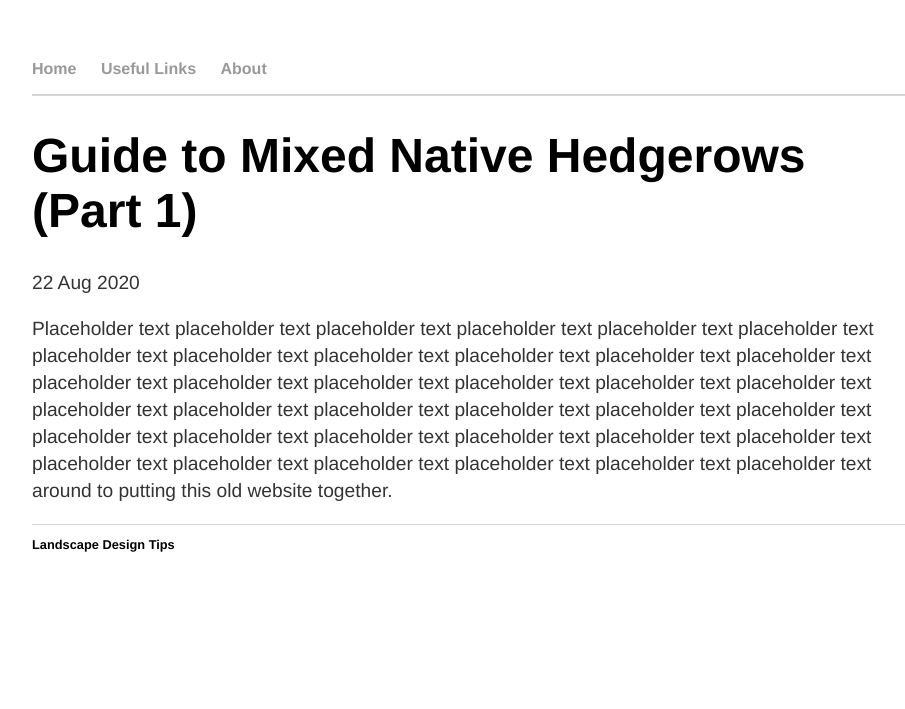
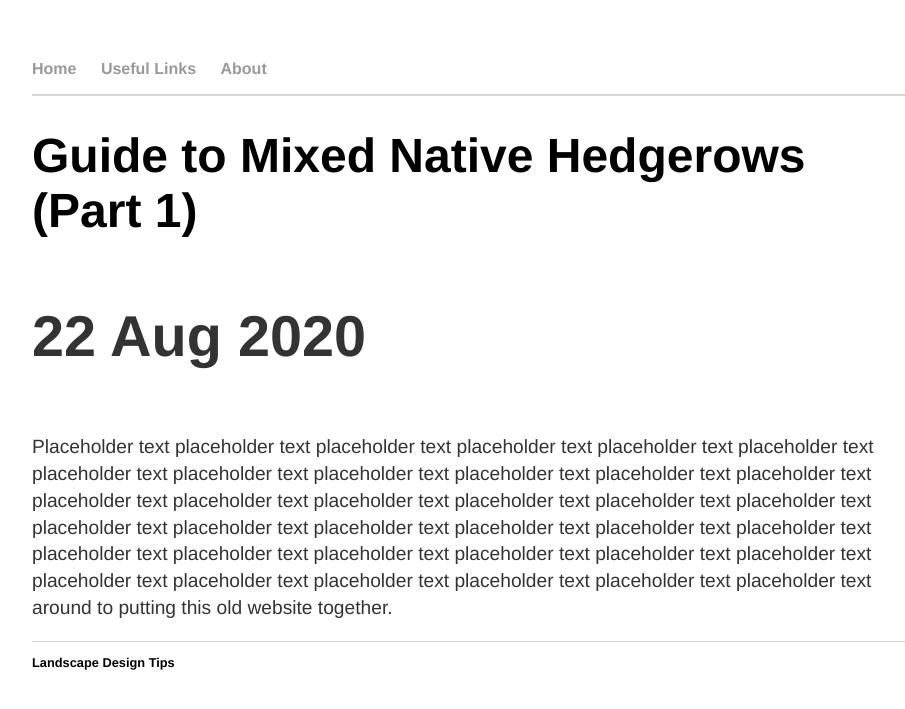
Before and after one commit to Quixoty/ORIG, a Jekyll site: the page built from _posts/2020-08-22-Guide to Mixed Native Hedgerows (Part 1).md, in a window 1280 px wide. Shown: the top 709 px of the page, without its empty margins (160-1065 px from the left). Built offline with Jekyll 4.4.1, drawn with Linux system fonts in a browser that asks for light colours.

Commit message:
Update post.html

```diff
--- a/_layouts/post.html
+++ b/_layouts/post.html
@@ -2,7 +2,7 @@
 layout: default
 ---
 <h1>{{ page.title }}</h1>
-<p class="meta">{{ page.date | date_to_string }}</p>
+<h1><p class="meta">{{ page.date | date_to_string }}</p></h1>
 
 <div class="post">
   {{ content }}
```
